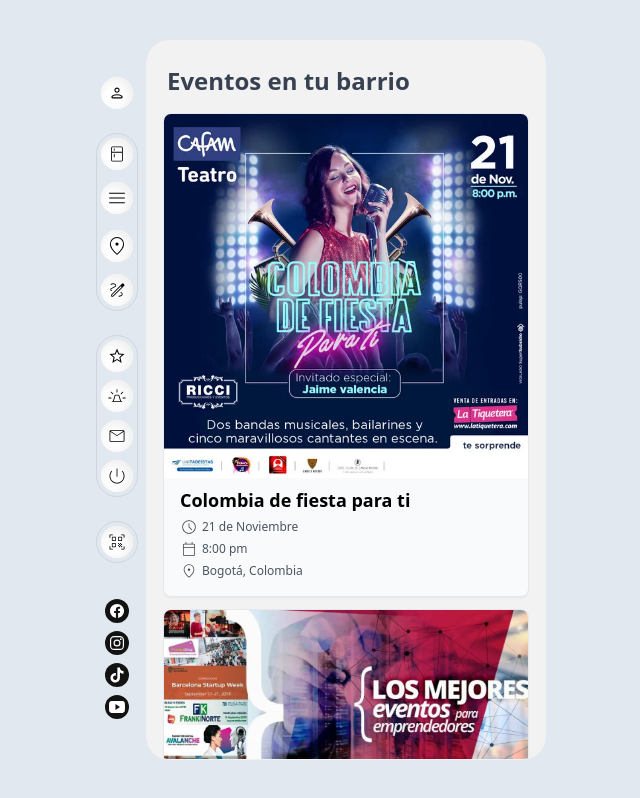
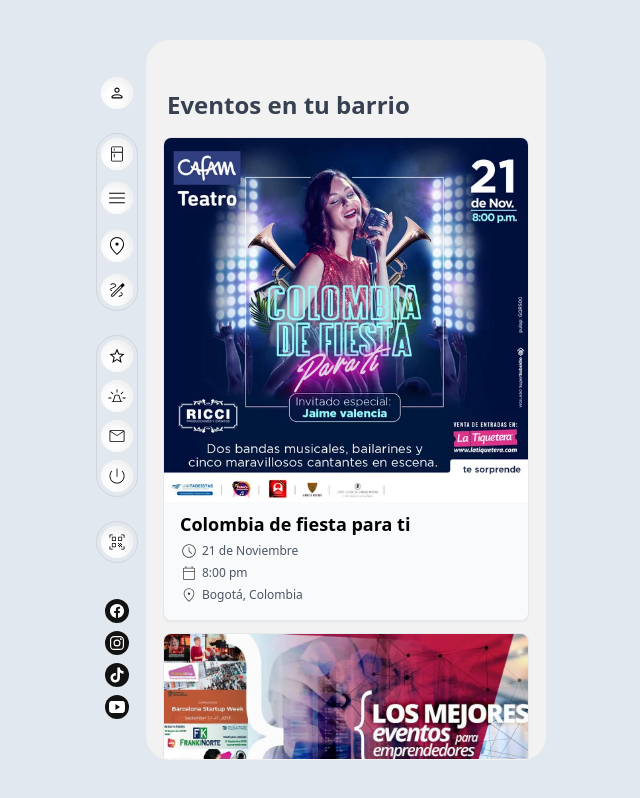
Before and after one commit to TuRefri/tr-tu-refri-rjs-app, a React (Vite) app: page /events in a window 1280 px wide. Shown: the whole page, without its empty margins (315-955 px from the left). Built offline with nearby package versions, Linux system fonts and the light colour scheme.

Commit message:
pt on events page

```diff
--- a/src/routes/events.tsx
+++ b/src/routes/events.tsx
@@ -3,7 +3,7 @@
 
 export default function Events() {
   return (
-    <div className='w-full h-full pt-6 pb-10 px-4 flex flex-col items-center'>
+    <div className='w-full h-full pb-10 px-4 flex flex-col items-center pt-12'>
       <h1 className='w-full text-2xl font-semibold text-gray-700 px-1'>Eventos en tu barrio</h1>
       <section className='w-full h-full mt-2 pt-2'>
         <EventList />
```
